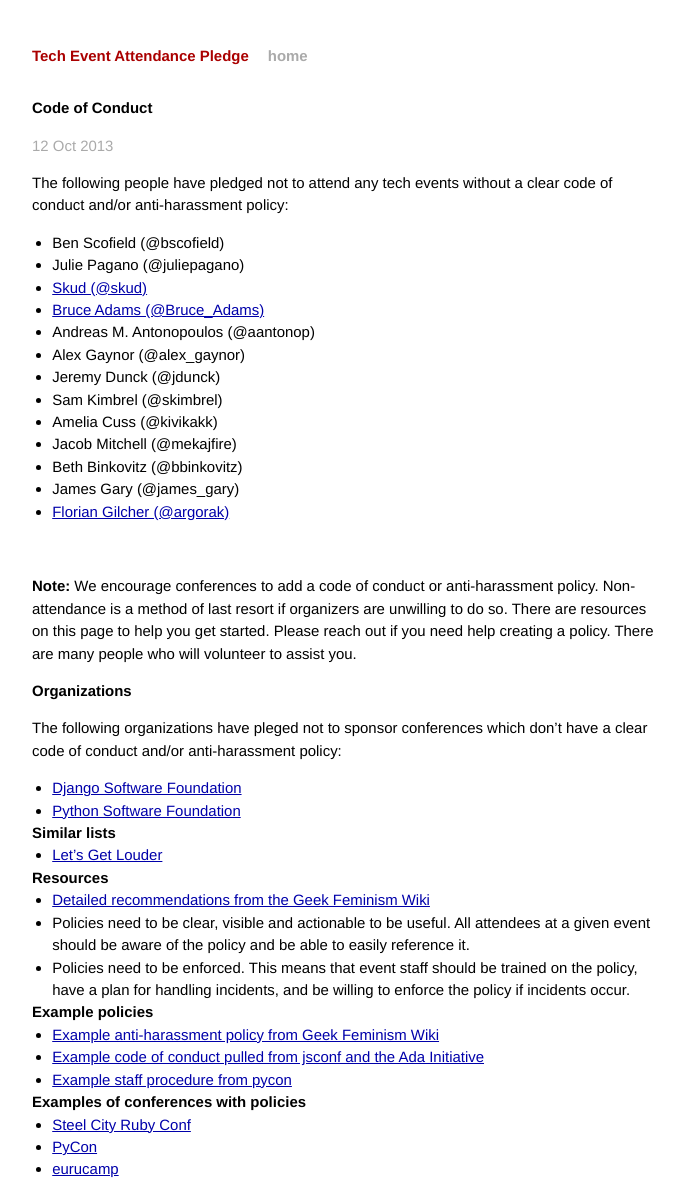
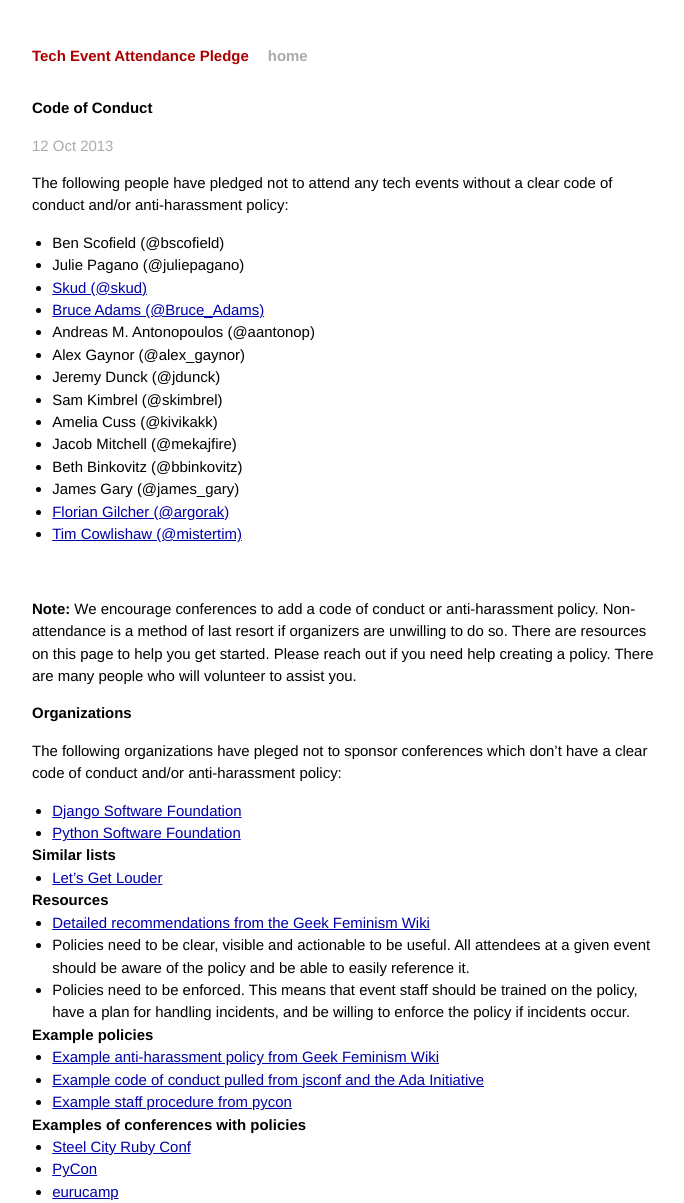
Before and after one commit to techtektek/tech-event-attendance-pledge.github.io, a Jekyll site: the page built from _posts/2013-10-12-code-of-conduct.markdown, in a window 1280 px wide. Shown: the whole page, without its empty margins (294-978 px from the left). Built offline with Jekyll 4.4.1, drawn with Linux system fonts in a browser that asks for light colours; Markdown is read by kramdown in place of the engine named in the settings; before the commit the page ends 1181 px from its top, so only the background shows below that.

Commit message:
Added myself to code of conduct pledge list

```diff
--- a/_posts/2013-10-12-code-of-conduct.markdown
+++ b/_posts/2013-10-12-code-of-conduct.markdown
@@ -20,6 +20,7 @@ clear code of conduct and/or anti-harassment policy:
 * Beth Binkovitz (@bbinkovitz)
 * James Gary (@james_gary)
 * [Florian Gilcher (@argorak)](https://twitter.com/Argorak)
+* [Tim Cowlishaw (@mistertim)](https://twitter.com/mistertim)
 
 <br/>
 
```
